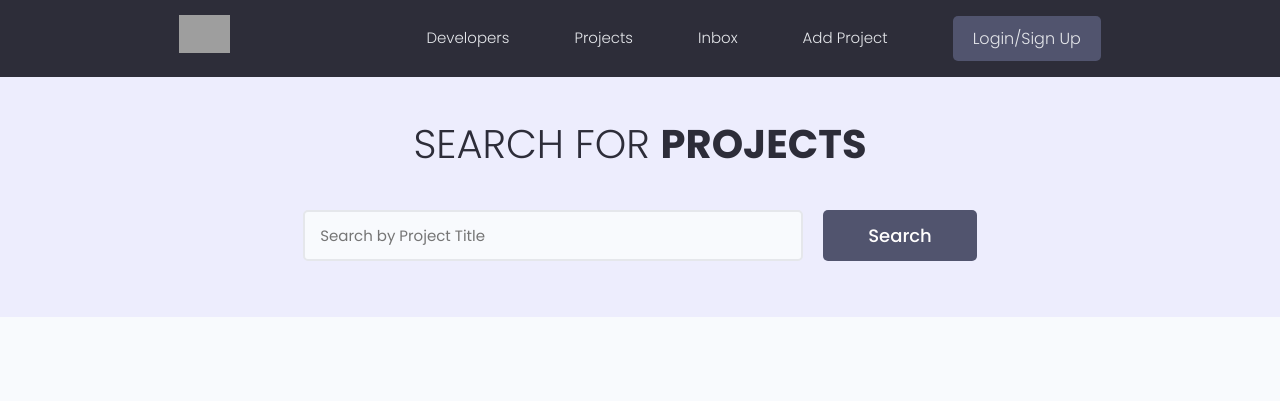
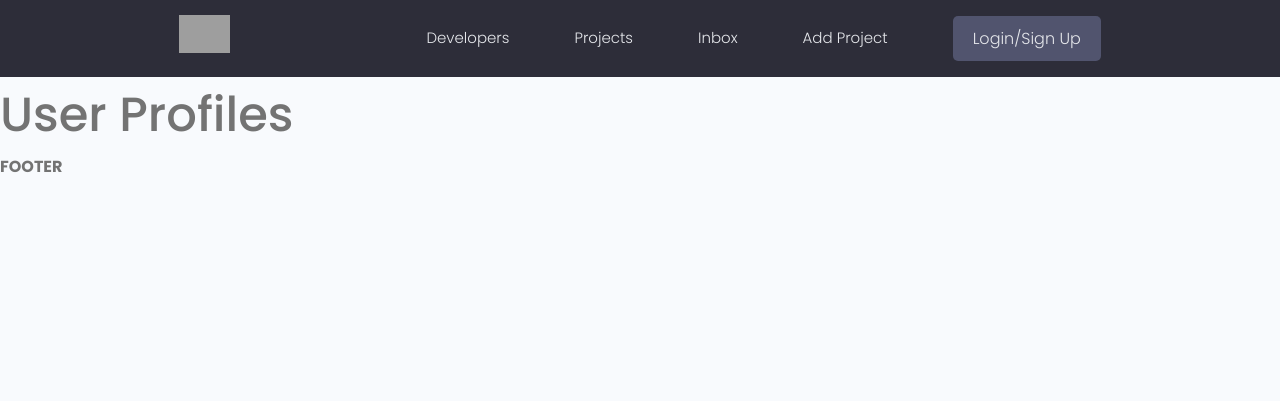
Before and after one commit to keshavdubey1196/DevSearch-Web-app, a Django app: page / in a window 1280 px wide. Shown: the top 401 px of the page. After the commit the page ends 172 px from the top, so only its background shows below. Run offline with Django 4.2, Linux system fonts and the light colour scheme; data comes from the database, SQL or seed files in the repository; both versions use the stored data as it was after the commit; some libraries are stand-ins or nearby versions; grey boxes are pictures that could not be loaded.

Commit message:
Setting up users app/adding models,connecting models to the projects models,changing the urls working

```diff
--- a/devsearch/devsearch/urls.py
+++ b/devsearch/devsearch/urls.py
@@ -5,7 +5,8 @@ from django.conf.urls.static import static
 
 urlpatterns = [
     path("admin/", admin.site.urls),
-    path("", include("projects.urls")),
+    path("projects/", include("projects.urls")),
+    path("", include("users.urls")),
 ]
 
 urlpatterns += static(settings.MEDIA_URL, document_root=settings.MEDIA_ROOT)
--- a/devsearch/projects/models.py
+++ b/devsearch/projects/models.py
@@ -1,5 +1,6 @@
 from django.db import models
 import uuid
+from users.models import Profile
 
 # Create your models here.
 
@@ -7,6 +8,7 @@ import uuid
 class Project(models.Model):
     title = models.CharField(max_length=200)
     description = models.TextField(null=True, blank=True)
+    owner = models.ForeignKey(Profile, null=True, blank=True, on_delete=models.SET_NULL)
     featured_image = models.ImageField(null=True, blank=True, default="default.jpg")
     demo_link = models.CharField(max_length=2000, null=True, blank=True)
     source_link = models.CharField(max_length=2000, null=True, blank=True)
--- a/devsearch/projects/templates/projects/projects.html
+++ b/devsearch/projects/templates/projects/projects.html
@@ -54,7 +54,7 @@
                       </h3>
                       <p>
                         <a class="project__author" href="{% url "project" project.id %}"
-                          >By Dennis Ivanov</a
+                          >By {{project.owner.name}}</a
                         >
                       </p>
                       <p class="project--rating">
--- a/devsearch/projects/templates/projects/single-project.html
+++ b/devsearch/projects/templates/projects/single-project.html
@@ -30,7 +30,7 @@
         </div>
         <div class="column column--2of3">
           <img class="singleProject__preview" src="{{ project.featured_image.url }}" alt="portfolio thumbnail" />
-          <a href="profile.html" class="singleProject__developer">Md. Shahriar Parvez</a>
+          <a href="profile.html" class="singleProject__developer">{{project.owner.name}}</a>
           <h2 class="singleProject__title">{{project.title}}</h2>
           <h3 class="singleProject__subtitle">About the Project</h3>
           <div class="singleProject__info">
--- a/devsearch/templates/navbar.html
+++ b/devsearch/templates/navbar.html
@@ -3,7 +3,7 @@
 <!-- Header Section -->
 <header class="header">
   <div class="container container--narrow">
-    <a href="{% url "projects" %}" class="header__logo">
+    <a href="{% url "profiles" %}" class="header__logo">
       <img src="{% static 'images/logo.svg' %}" alt="DevSearch Logo" />
     </a>
     <nav class="header__nav">
@@ -13,7 +13,7 @@
         <div class="toggle-menu__lines"></div>
       </label>
       <ul class="header__menu">
-        <li class="header__menuItem"><a href="">Developers</a></li>
+        <li class="header__menuItem"><a href="{% url "profiles" %}">Developers</a></li>
         <li class="header__menuItem"><a href="{% url "projects" %}">Projects</a></li>
         <li class="header__menuItem"><a href="">Inbox</a></li>
         <li class="header__menuItem"><a href="{% url "create-project" %}">Add Project</a></li>
--- a/devsearch/users/admin.py
+++ b/devsearch/users/admin.py
@@ -1,3 +1,5 @@
 from django.contrib import admin
+from .models import Profile
 
 # Register your models here.
+admin.site.register(Profile)
--- /dev/null
+++ b/devsearch/users/templates/users/profiles.html
@@ -0,0 +1,7 @@
+{% extends "main.html"%}
+
+{% block content %}
+
+<h1>User Profiles</h1>
+
+{%endblock content%}
--- /dev/null
+++ b/devsearch/users/urls.py
@@ -0,0 +1,6 @@
+from django.urls import path
+from . import views
+
+urlpatterns = [
+    path("", views.profiles, name="profiles"),
+]
--- a/devsearch/users/views.py
+++ b/devsearch/users/views.py
@@ -1,3 +1,7 @@
 from django.shortcuts import render
 
 # Create your views here.
+
+
+def profiles(request):
+    return render(request, "users/profiles.html")
```
Also changed, not shown: devsearch/users/models.py (+29 -0 lines), devsearch/db.sqlite3, devsearch/projects/migrations/0004_project_owner.py (added), devsearch/static/images/profiles/MiPhoto_2.jpg (added), devsearch/static/images/profiles/Screenshot_20221102-132129.png (added), devsearch/static/images/profiles/user-default.png (added), devsearch/users/migrations/0001_initial.py (added), devsearch/users/migrations/0002_alter_profile_bio.py (added), devsearch/users/migrations/0003_profile_username.py (added).
